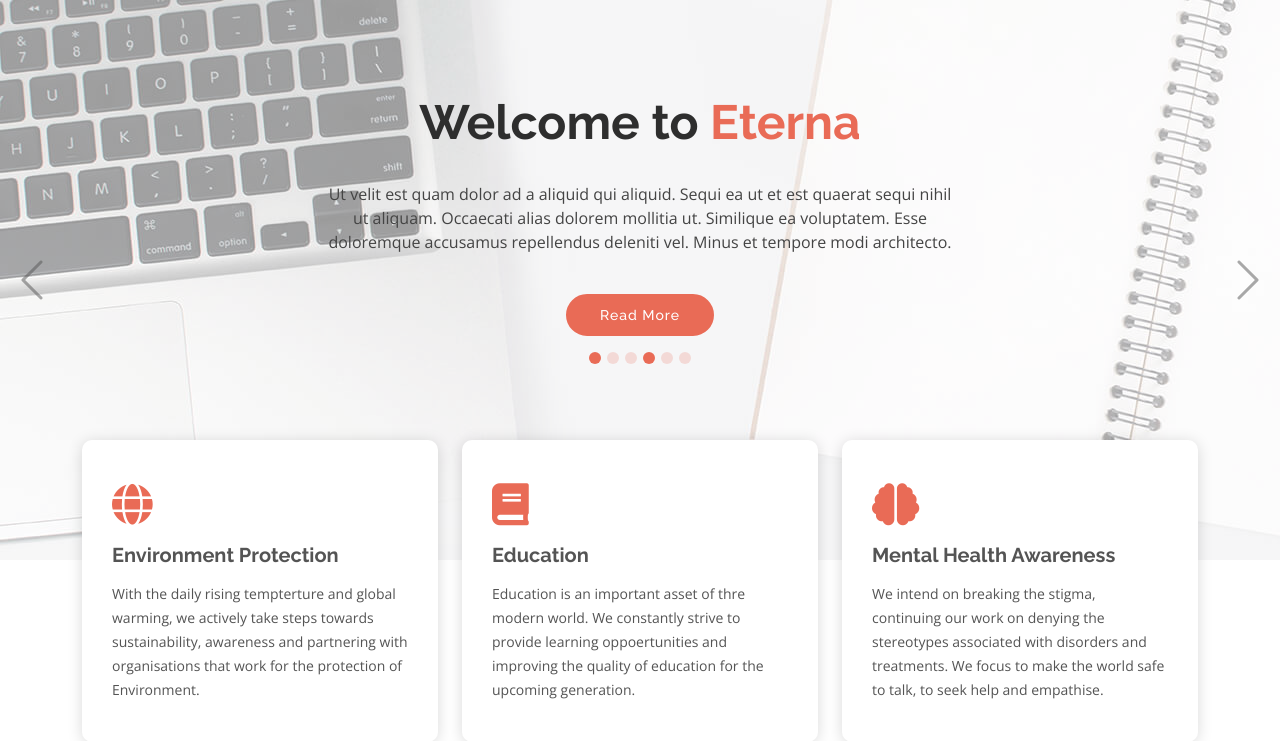
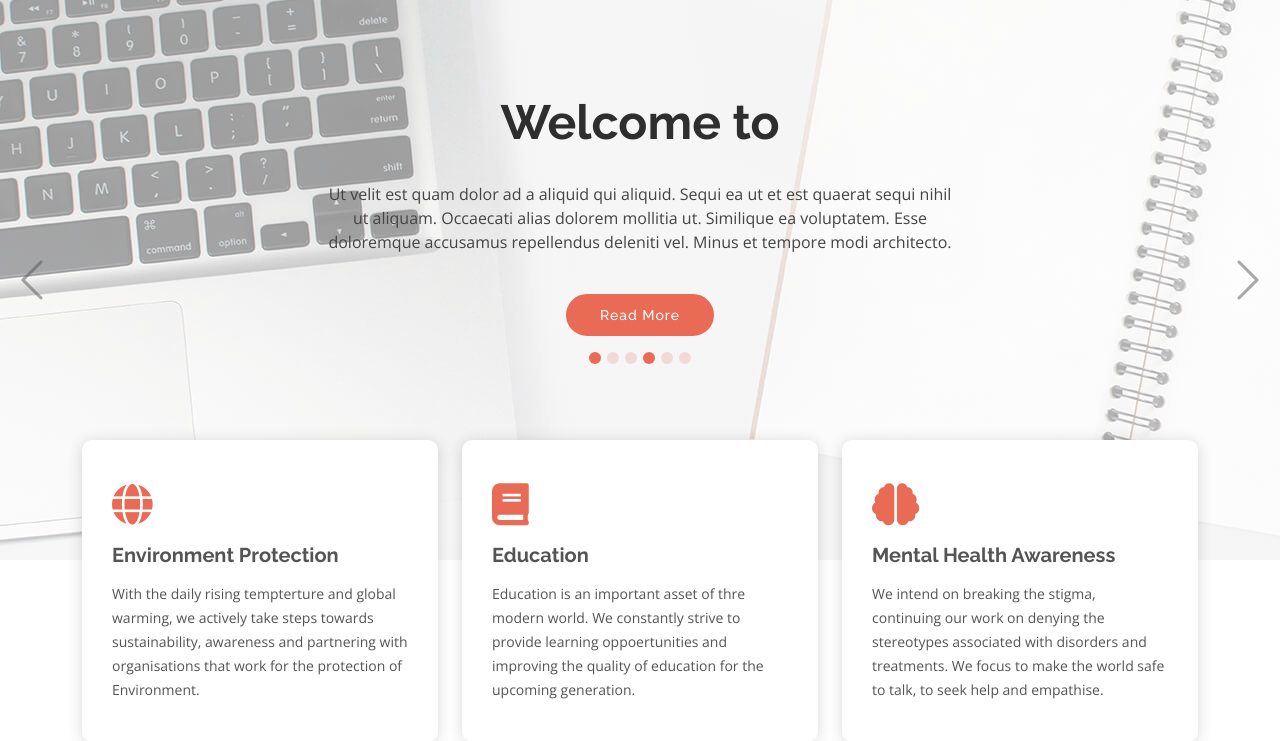
Before and after one commit to smaranx/RACNM-V.2.0, a PHP site: page / in a window 1280 px wide. Shown: the part 111-852 px from the top of the page. Run offline with PHP 8.4, Linux system fonts and the light colour scheme; some libraries are stand-ins or nearby versions.

Commit message:
update :up: index

```diff
--- a/index.php
+++ b/index.php
@@ -57,7 +57,7 @@
           <div class="carousel-item active" style="background: url(assets/img/slide/slide-1.jpg)">
             <div class="carousel-container">
               <div class="carousel-content">
-                <h2 class="animate__animated animate__fadeInDown">Welcome to <span>Eterna</span></h2>
+                <h2 class="animate__animated animate__fadeInDown">Welcome to <span></span></h2>
                 <p class="animate__animated animate__fadeInUp">Ut velit est quam dolor ad a aliquid qui aliquid. Sequi ea ut et est quaerat sequi nihil ut aliquam. Occaecati alias dolorem mollitia ut. Similique ea voluptatem. Esse doloremque accusamus repellendus deleniti vel. Minus et tempore modi architecto.</p>
                 <a href="" class="btn-get-started animate__animated animate__fadeInUp">Read More</a>
               </div>
```
Also changed, not shown: assets/css/style.css (+0 -8 lines).
